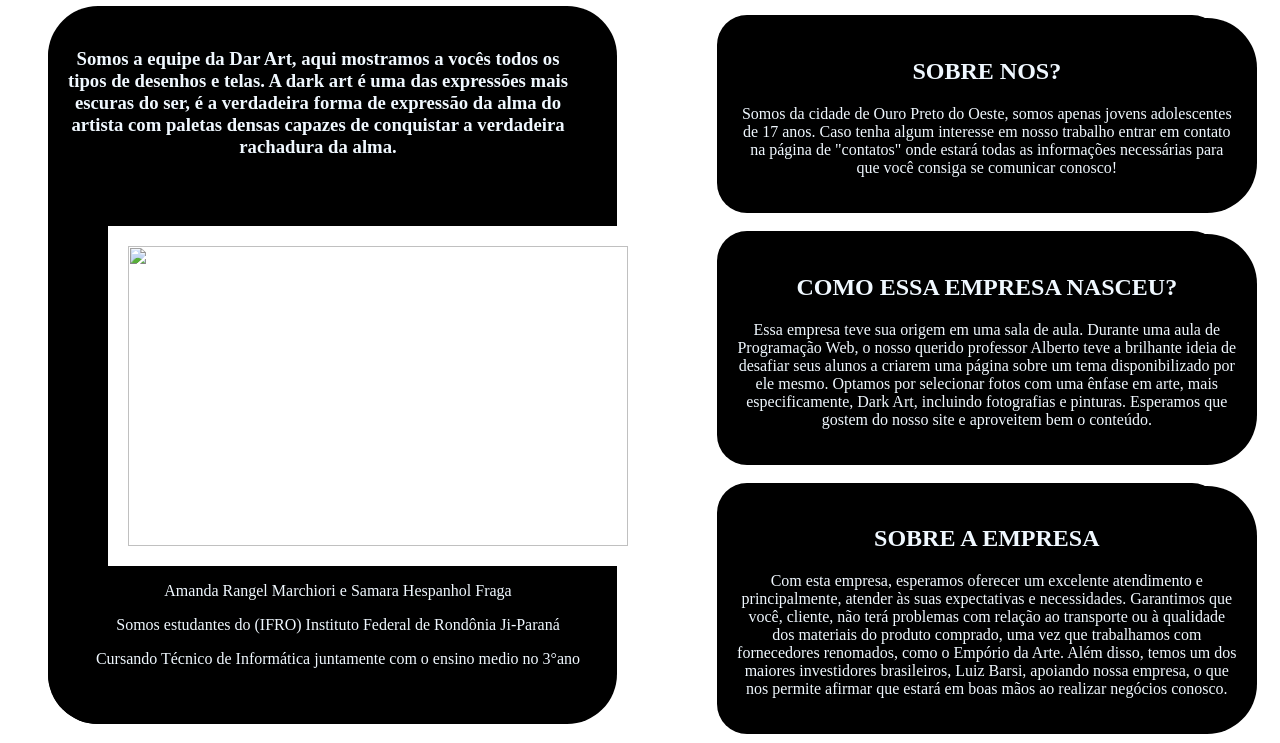
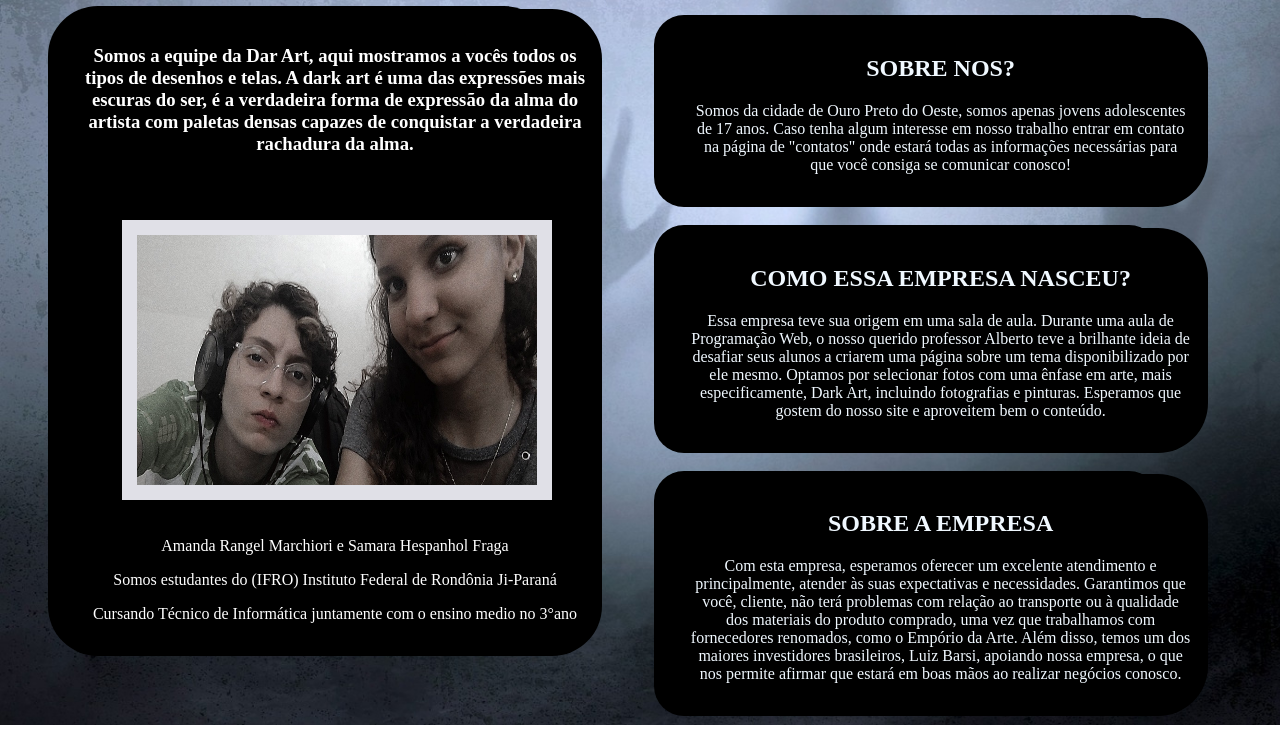
Before and after one commit to rangelmarchiori/Trabalho_Fotos, a plain HTML site: page quem somos.html in a window 1280 px wide. Shown: the part 111-854 px from the top of the page. Drawn offline with Linux system fonts and the light colour scheme.

Commit message:
atualização2

```diff
--- a/css/layout.css
+++ b/css/layout-quemsomos.css
@@ -1,5 +1,5 @@
 body{
-    background-image: url('../images/imagemfundo.jpg');
+    background-image: url('../imagens/imagemfundo.jpg');
     background-repeat: no-repeat;
     background-size: cover;
 
@@ -17,10 +17,10 @@ body{
 
 .colEsq{
     float:left;
-    width: 45%;
+    width: 40%;
     background-color: rgb(0, 0, 0);
     text-align: center;
-    color:aliceblue;
+    color:rgb(255, 255, 255);
     padding-top: 0px;
     border-radius: 50px;
     margin: 0px 0px 0px 40px;
@@ -31,22 +31,23 @@ body{
 
 .card{
     background-color: rgb(0, 0, 0);
-    padding: 20px;
+    padding: 17px;
     margin-top: 3px;
-    text-align: center;
+    text-align:center;
     width: 500px;
     border-radius: 50px;
+    margin-left: 20px;
 }
 
 
 .colEsq img{
 
-    width: 500px;
-    height: 300px;
-    background-color: rgb(255, 255, 255);
-    padding: 20px;
+    width: 400px;
+    height: 250px;
+    border: 15px solid  rgb(224, 224, 231);
     margin-top: 30px;
-    margin-left: 20px;
+    margin-left: 0px;
+    text-align: center;
 
 }
 
@@ -59,7 +60,14 @@ body{
     margin-left: 100px;
     border-radius: 30px;
     margin-block: 9px;
+}
 
-
-
+.imagens{
+    background-color: rgb(0, 0, 0);
+    padding: 17px;
+    margin-top: 3px;
+    text-align:center;
+    width: 300px;
+    border-radius: 50px;
+    margin-left: 20px;
 }
--- a/quem somos.html
+++ b/quem somos.html
@@ -9,7 +9,7 @@
     <meta charset="UTF-8">
     <meta http-equiv="X-UA-Compatible" content="IE=edge">
     <meta name="viewport" content="width=device-width, initial-scale=1.0">
-    <link rel="stylesheet" href="css/layout.css">
+    <link rel="stylesheet" href="css/layout-quemsomos.css">
     <title>Dark Art</title>
 </head>
 
@@ -25,14 +25,14 @@
                 mais escuras do ser, é a verdadeira forma de expressão da alma
                 do artista com paletas densas capazes de conquistar a verdadeira rachadura da alma.</h3>
 
-            <div class="card">
+
                 <div class="imagens">
-                    <img src="images/nos.jpg">
+                    <img src="imagens/nos.jpg">
                 </div>
                 <p>Amanda Rangel Marchiori e Samara Hespanhol Fraga</p>
                 <p>Somos estudantes do (IFRO) Instituto Federal de Rondônia Ji-Paraná</p>
                 <p>Cursando Técnico de Informática juntamente com o ensino medio no 3°ano</p>
-            </div>
+
         </div>
     </div>
 
```
Also changed, not shown: localizacao.html (+9 -9 lines), css/layout-localizacao.css (renamed from css/layout-localizao.css).
